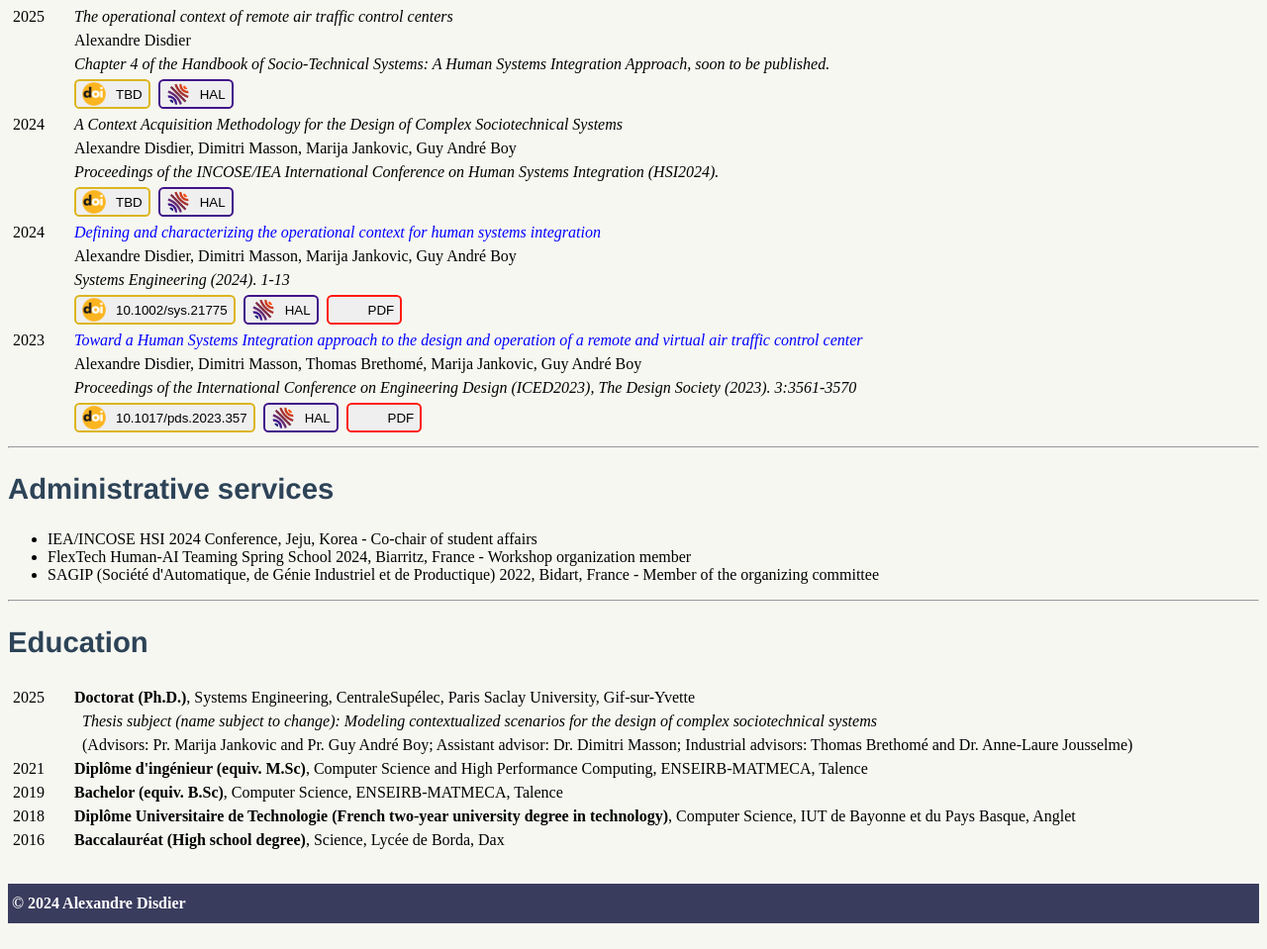
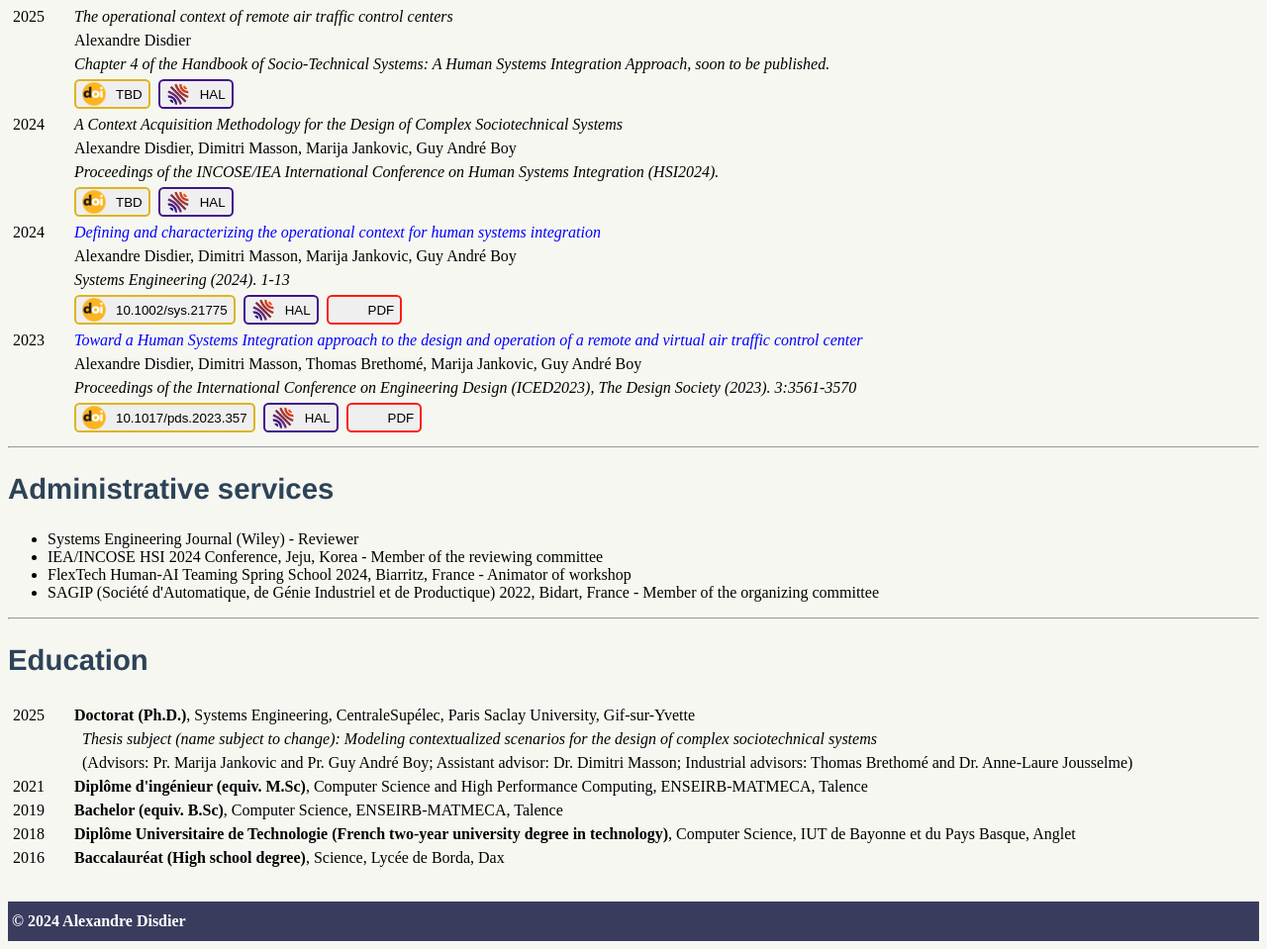
Before and after one commit to adisdier/adisdier.github.io, a plain HTML site: page index.html in a window 1280 px wide. Shown: the part 1199-2158 px from the top of the page at 99% size. Drawn offline with Linux system fonts and the light colour scheme.

Commit message:
Update Ad Serv.

```diff
--- a/index.html
+++ b/index.html
@@ -174,8 +174,9 @@
 
             <h2 class="section">Administrative services </h2>
             <ul>
-                <li>IEA/INCOSE HSI 2024 Conference, Jeju, Korea - Co-chair of student affairs</li>
-                <li>FlexTech Human-AI Teaming Spring School 2024, Biarritz, France - Workshop organization member</li>
+                <li>Systems Engineering Journal (Wiley) - Reviewer</li>
+                <li>IEA/INCOSE HSI 2024 Conference, Jeju, Korea - Member of the reviewing committee</li>
+                <li>FlexTech Human-AI Teaming Spring School 2024, Biarritz, France - Animator of workshop</li>
                 <li>SAGIP (Société d'Automatique, de Génie Industriel et de Productique) 2022, Bidart, France - Member of the organizing committee</li>
             </ul>
 
```
